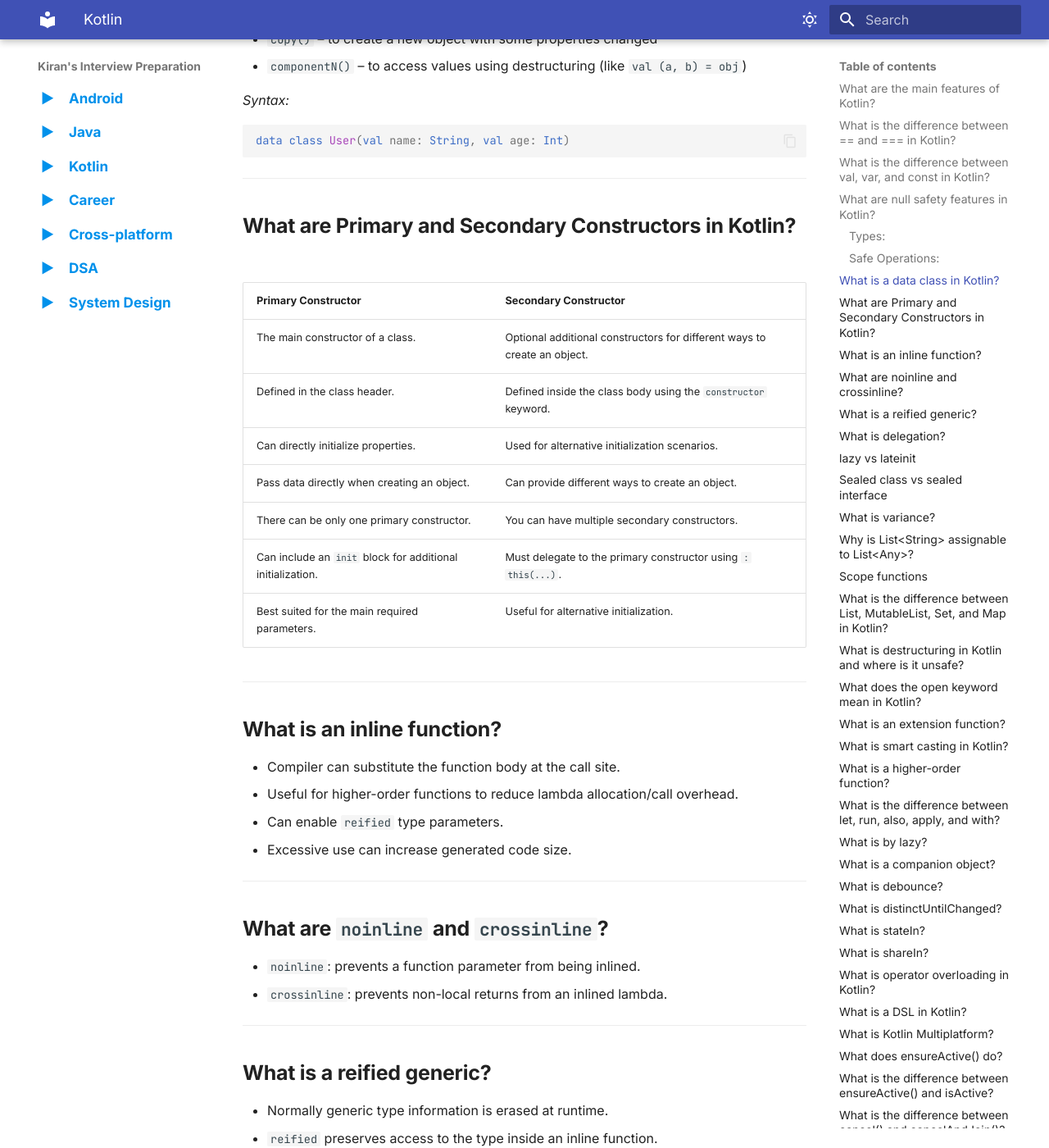
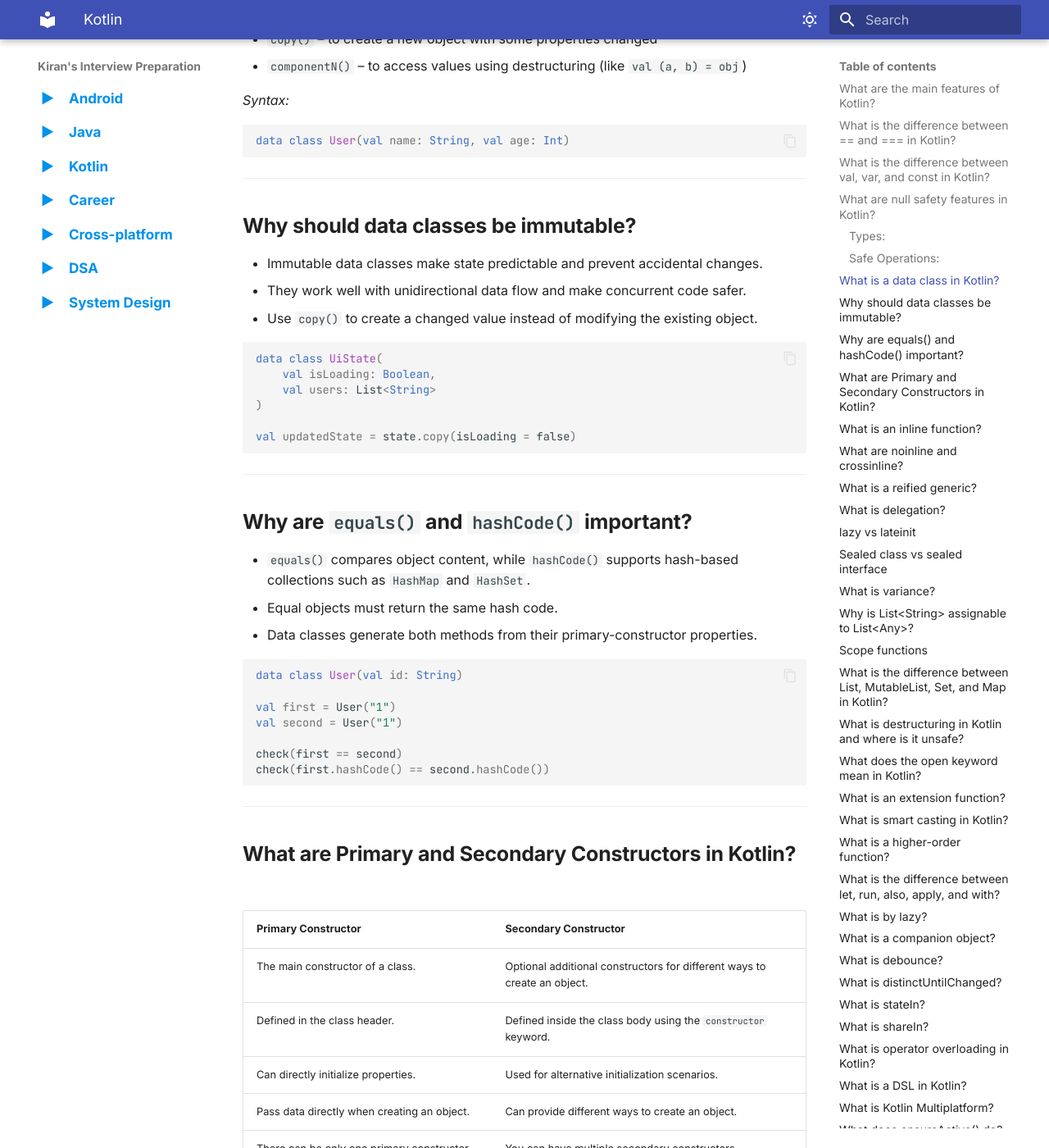
Before and after one commit to Kiran7007/Interview-Preparation, an MkDocs documentation site: the page built from docs/kotlin.md, in a window 1280 px wide and 1400 px high, scrolled down 2184 px. Shown: the whole window at 82% size. Built offline with MkDocs 1.6.1 and Material for MkDocs 9.7.7, drawn with Linux system fonts in a browser that asks for light colours; some of the changed text lies outside the part shown.

````diff
--- a/docs/kotlin.md
+++ b/docs/kotlin.md
@@ -81,6 +81,39 @@ A data class is a special class made specifically for storing data. It automatic
 *Syntax:*
 ```kotlin
 data class User(val name: String, val age: Int)
+```
+
+---
+
+## Why should data classes be immutable?
+- Immutable data classes make state predictable and prevent accidental changes.
+- They work well with unidirectional data flow and make concurrent code safer.
+- Use `copy()` to create a changed value instead of modifying the existing object.
+
+```kotlin
+data class UiState(
+    val isLoading: Boolean,
+    val users: List<String>
+)
+
+val updatedState = state.copy(isLoading = false)
+```
+
+---
+
+## Why are `equals()` and `hashCode()` important?
+- `equals()` compares object content, while `hashCode()` supports hash-based collections such as `HashMap` and `HashSet`.
+- Equal objects must return the same hash code.
+- Data classes generate both methods from their primary-constructor properties.
+
+```kotlin
+data class User(val id: String)
+
+val first = User("1")
+val second = User("1")
+
+check(first == second)
+check(first.hashCode() == second.hashCode())
 ```
 
 ---
@@ -3422,6 +3455,20 @@ viewModelScope.launch {
 }
 ```
 
+## What is the difference between Structured Concurrency and Parallelism?
+- Structured concurrency defines coroutine ownership, lifetime, and cancellation.
+- Parallelism means tasks actually run at the same time on different threads or CPU cores.
+- Coroutines can be concurrent without running in parallel; parallel execution depends on the dispatcher and available threads.
+
+```kotlin
+coroutineScope {
+    val first = async(Dispatchers.Default) { 20 }
+    val second = async(Dispatchers.Default) { 22 }
+
+    check(first.await() + second.await() == 42)
+}
+```
+
 ## `coroutineScope` vs `supervisorScope`
 
 | `coroutineScope` | `supervisorScope` |
````
Also changed, not shown: docs/android.md (+44 -0 lines), docs/java.md (+8 -0 lines).
